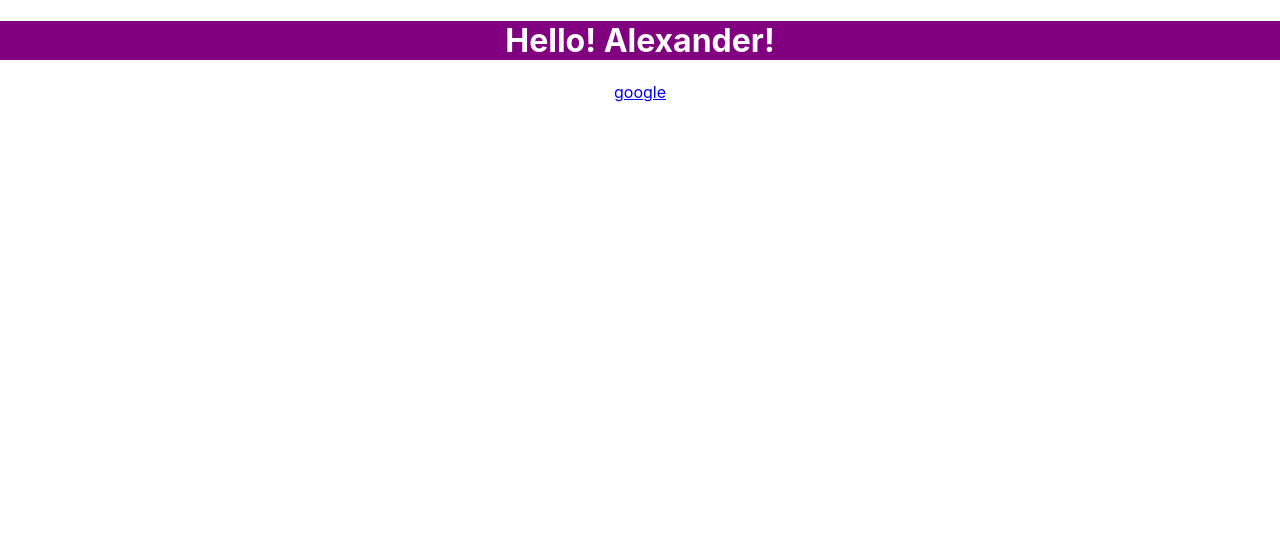
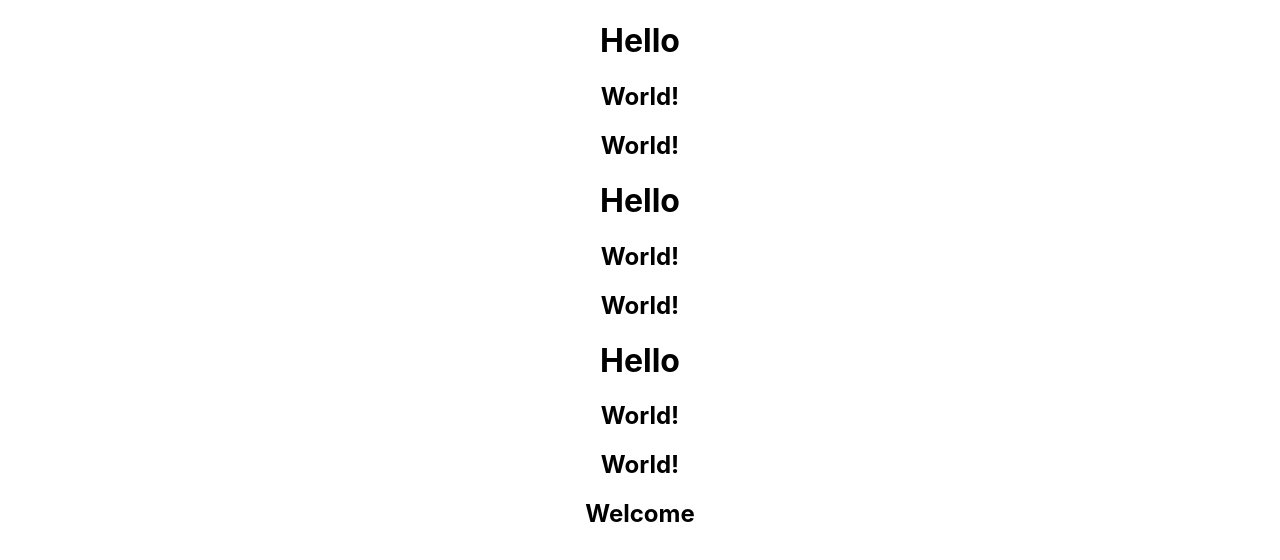
Before and after one commit to alexYooDev/ReactJsPractice, a React (Create React App) app in the folder vocalist/: page / in a window 1280 px wide. Shown: the top 560 px of the page. Built offline with nearby package versions, Linux system fonts and the light colour scheme.

Commit message:
React.js study: get familiar with components in react

```diff
--- a/vocalist/src/App.js
+++ b/vocalist/src/App.js
@@ -1,5 +1,7 @@
 import logo from './logo.svg';
 import './App.css';
+import Hello from './component/Hello';
+import Welcome from './component/Welcome';
 {
   /* index.html의 div #root 밑에 구현되는 부분이다.
 작성, 수정, 삭제등 조작하면 브라우저에 바로 반영(Hot Module Replacement)
@@ -24,24 +26,12 @@
   대부분의 작업은 src 폴더 내의 파일에서 진행됨*/
 }
 function App() {
-  const name = 'Alexander';
-  const google = {
-    name: 'google',
-    url: 'https://google.com',
-  };
   return (
     <div className="App">
-      {/*style과 같은 attribute는 객체로 전달해야 한다.*/}
-      <h1
-        style={{
-          color: 'white',
-          backgroundColor: 'purple',
-        }}
-      >
-        {/*숫자나 문자열은 가능. 불리언 && 객체(collection을 렌더 하고플 땐 대신 array 사용)는 불가능 */}
-        Hello! {name}!
-      </h1>
-      <a href={google.url}>{google.name}</a>
+      <Hello />
+      <Hello />
+      <Hello />
+      <Welcome />
     </div>
   );
 }
--- /dev/null
+++ b/vocalist/src/component/Hello.js
@@ -0,0 +1,17 @@
+import World from './World';
+
+// const Hello = () => {
+//   <p>Hello</p>;
+// };
+{
+  /* jsx는 하나의 태그만 만들 수 있기 때문에, 복수의 태그를 전해주려면 한 태그로 묶어야 함 */
+}
+export default function Hello() {
+  return (
+    <>
+      <h1>Hello</h1>
+      <World />
+      <World />
+    </>
+  );
+}
--- /dev/null
+++ b/vocalist/src/component/Welcome.js
@@ -0,0 +1,3 @@
+export default function Welcome() {
+  return <h2>Welcome</h2>;
+}
--- /dev/null
+++ b/vocalist/src/component/World.js
@@ -0,0 +1,3 @@
+export default function World() {
+  return <h2>World!</h2>;
+}
```
